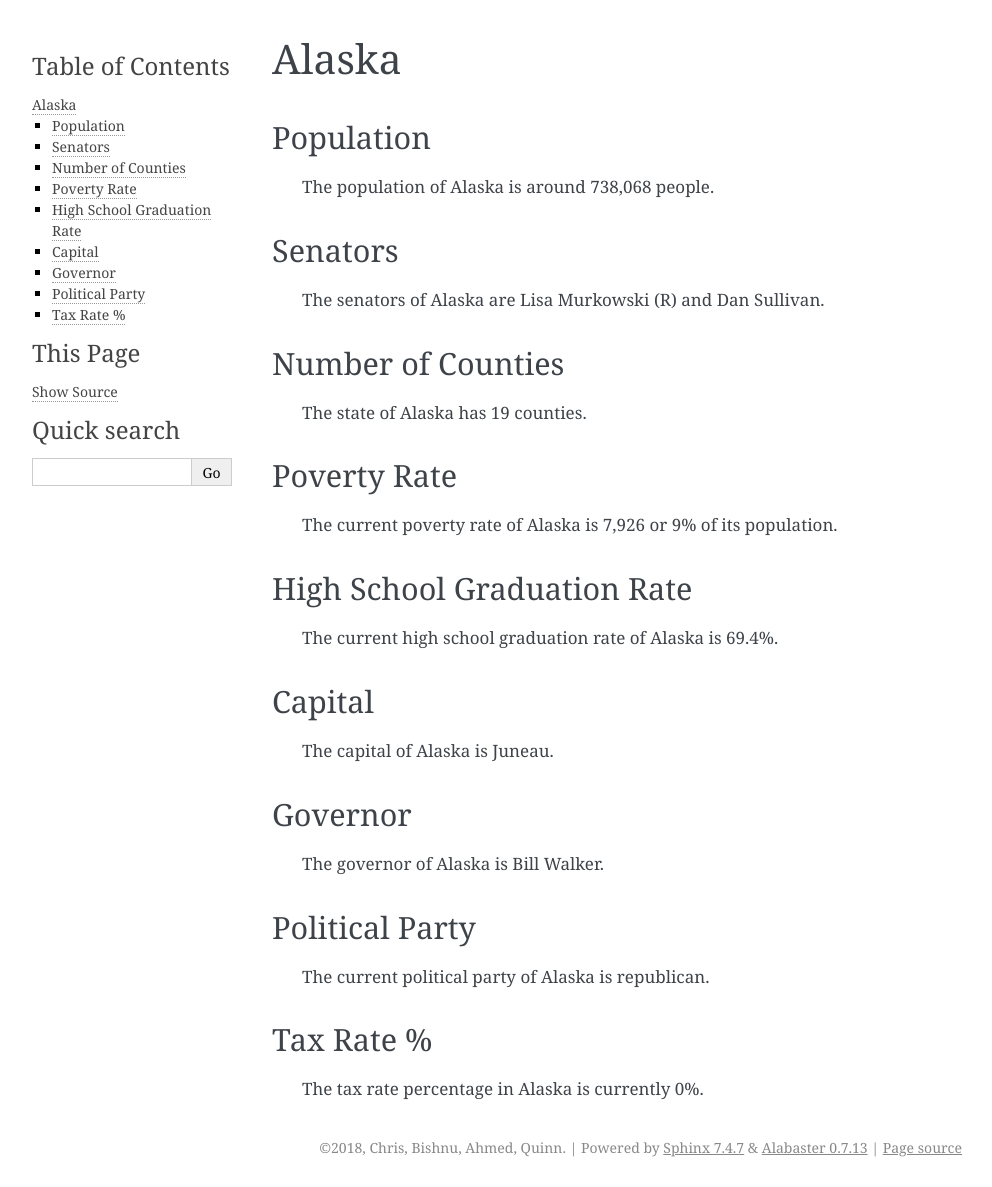
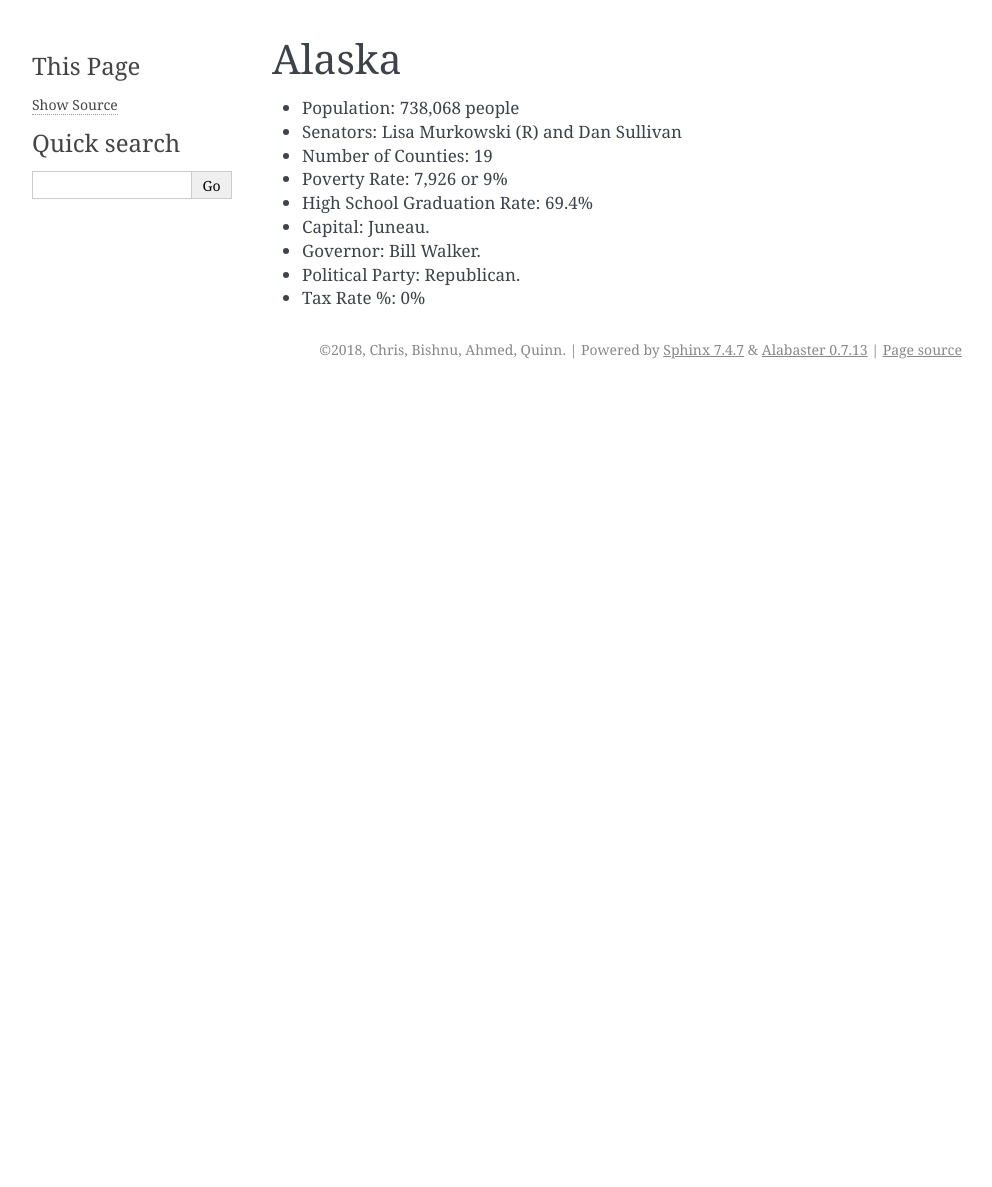
Before and after one commit to cjshima2022/info-us-state, a Sphinx documentation site: the page built from source/western_states/alaska/alaska.rst, in a window 1280 px wide. Shown: the whole page, without its empty margins (148-1140 px from the left). Built offline with Sphinx 7.4.7, drawn with Linux system fonts in a browser that asks for light colours; after the commit the page ends 900 px from its top, so only the background shows below that.

Commit message:
changes on alaska

```diff
--- a/source/western_states/alaska/alaska.rst
+++ b/source/western_states/alaska/alaska.rst
@@ -1,47 +1,20 @@
 Alaska
 ======
 
-Population
-~~~~~~~~~~
+* Population: 738,068 people
 
-   The population of Alaska is around 738,068 people.
+* Senators: Lisa Murkowski (R) and Dan Sullivan
 
-Senators
-~~~~~~~~
+* Number of Counties: 19
 
-   The senators of Alaska are Lisa Murkowski (R) and Dan Sullivan.
+* Poverty Rate: 7,926 or 9%
 
-Number of Counties
-~~~~~~~~~~~~~~~~~~
+* High School Graduation Rate: 69.4%
 
-   The state of Alaska has 19 counties.
+* Capital: Juneau.
 
-Poverty Rate
-~~~~~~~~~~~~
+* Governor: Bill Walker.
 
-   The current poverty rate of Alaska is 7,926 or 9% of its population.
+* Political Party: Republican.
 
-High School Graduation Rate
-~~~~~~~~~~~~~~~~~~~~~~~~~~~
-
-   The current high school graduation rate of Alaska is 69.4%.
-
-Capital
-~~~~~~~
-
-   The capital of Alaska is Juneau.
-
-Governor
-~~~~~~~~
-
-   The governor of Alaska is Bill Walker.
-
-Political Party
-~~~~~~~~~~~~~~~
-
-   The current political party of Alaska is republican.
-
-Tax Rate %
-~~~~~~~~~~
-
-   The tax rate percentage in Alaska is currently 0%.
+* Tax Rate %: 0%
```
Also changed, not shown: source/western_states/california/california.rst (+8 -0 lines).
